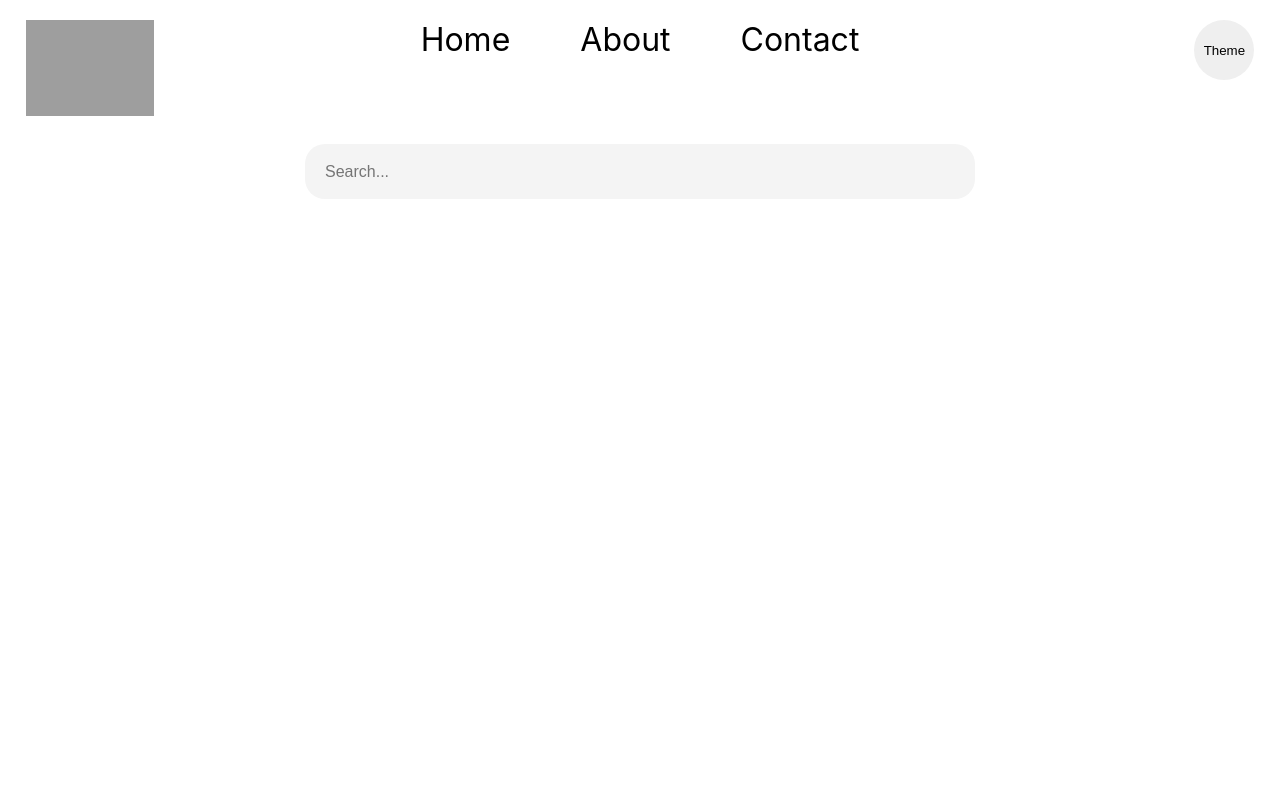
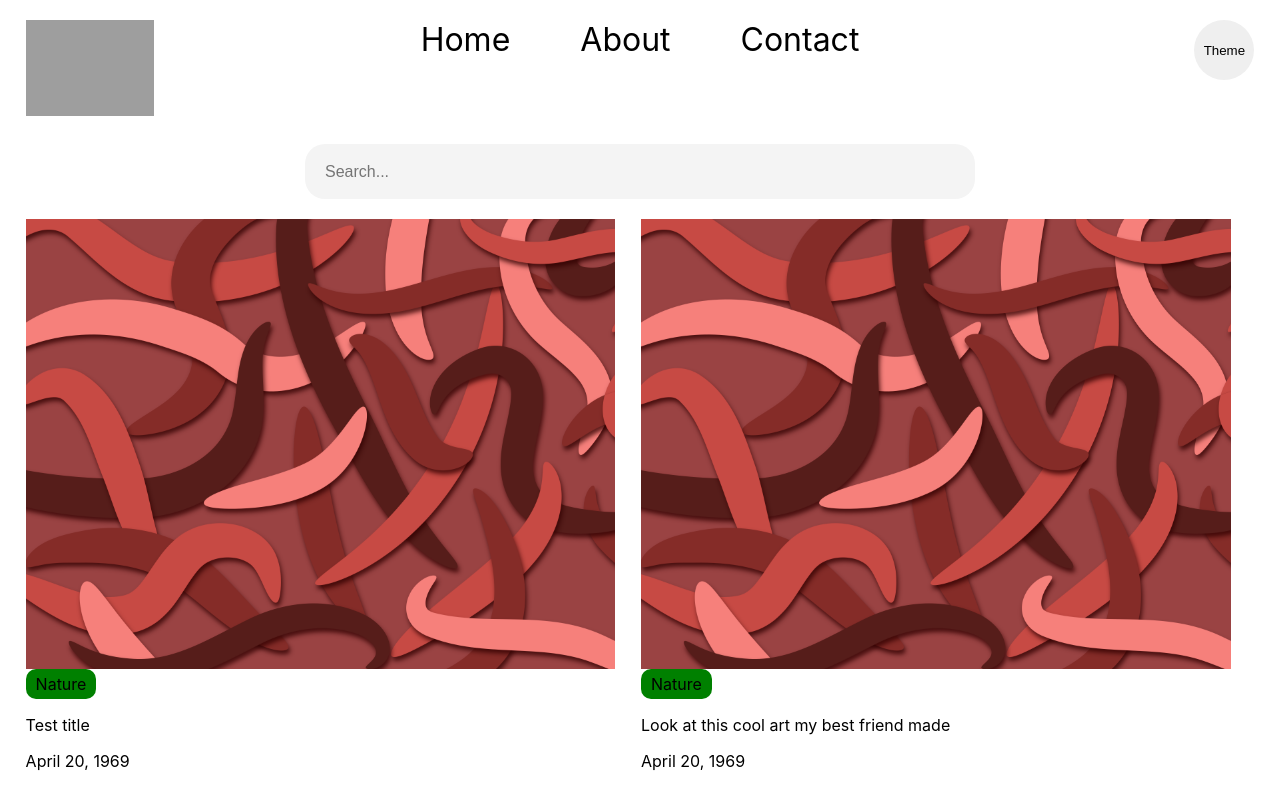
Before and after one commit to Bostonian02/wgas, a React (Create React App) app in the folder frontend/: page / in a window 1280 px wide. Shown: the top 785 px of the page. Built offline with nearby package versions, Linux system fonts and the light colour scheme; grey boxes are pictures that could not be loaded.

Commit message:
Rough Demo Uploaded
Co-authored-by: Bostonian02 <bostonian02@gmail.com>

```diff
--- a/frontend/src/components/Navbar.js
+++ b/frontend/src/components/Navbar.js
@@ -2,9 +2,9 @@ import React from 'react';
 import '../stylesheets/Main.css';
 import { useState, state } from 'react';
 
-const LIGHTMODE = {TextColor:"#000000", TextMidtone:"#9f9f9f", BackgroundColor:"#ffffff", BackgroundMidtone:"#f4f4f4"};
-const DARKMODE = {TextColor:"#ffffff", TextMidtone:"#9f9f9f", BackgroundColor:"#151111", BackgroundMidtone:"#414141"};
-const NAVY = {TextColor:"#F1F6F9", TextMidtone:"#212A3E", BackgroundColor:"#212A3E", BackgroundMidtone:"#9BA4B5"};
+const LIGHTMODE = {TextColor:"#000000", TextMidtone:"#9f9f9f", BackgroundColor:"#ffffff", BackgroundMidtone:"#f4f4f4", LogoFilters:"none"};
+const DARKMODE = {TextColor:"#ffffff", TextMidtone:"#9f9f9f", BackgroundColor:"#151111", BackgroundMidtone:"#414141", LogoFilters:"invert(1)"};
+const NAVY = {TextColor:"#F1F6F9", TextMidtone:"#212A3E", BackgroundColor:"#212A3E", BackgroundMidtone:"#9BA4B5", LogoFilters:"invert(0.5) sepia(1) saturate(3) hue-rotate(203deg) brightness(2.49)"};
 const themes=[LIGHTMODE, DARKMODE, NAVY];
 
 function Navbar() {
@@ -13,6 +13,8 @@ function Navbar() {
     document.documentElement.style.setProperty('--TextMidtone', themes[themeID].TextMidtone);
     document.documentElement.style.setProperty('--BackgroundColor', themes[themeID].BackgroundColor);
     document.documentElement.style.setProperty('--BackgroundMidtone', themes[themeID].BackgroundMidtone);
+    document.documentElement.style.setProperty('--LogoFilters', themes[themeID].LogoFilters);
+
 
     return (
         <div id="navbar">
--- /dev/null
+++ b/frontend/src/components/PostPreview.js
@@ -0,0 +1,40 @@
+import React from 'react';
+import Tag from './Tag.js';
+import image from '../images/Spanish Garden.png';
+
+/*
+post: {
+    id,
+    img_url,
+    title,
+    date,
+    tags
+}
+*/
+function getImage(imageName){
+
+    return "../images/"+imageName;
+}
+
+function PostPreview({ post }) {
+    const url = "/:" + post.id;
+    var src = post.img_url;
+    console.log(getImage(post.img_url));
+
+    return (
+        <div class="postPreview">
+            <a href={url}>
+                <div id="realbitch" class="postImage"></div>
+            </a>
+            {
+                post.tags.map(function(tag) {
+                    return <Tag tag={tag} />;
+                })
+            }
+            <p>{post.title}</p>
+            <p>{post.date}</p>
+        </div>
+    );
+}
+
+export default PostPreview;
--- /dev/null
+++ b/frontend/src/components/Tag.js
@@ -0,0 +1,11 @@
+import React from 'react';
+
+function Tag({ tag }) {
+    return (
+        <div id="tagContainer">
+            {tag}
+        </div>
+    );
+}
+
+export default Tag;
--- a/frontend/src/pages/Blog.js
+++ b/frontend/src/pages/Blog.js
@@ -2,15 +2,21 @@ import React from 'react';
 import { useState, state } from 'react';
 import '../stylesheets/Main.css';
 import '../stylesheets/Blog.css';
+import '../images/Logo.png';
 import Navbar from '../components/Navbar.js'
+import PostPreview from '../components/PostPreview';
 
 function Blog() {
     const [searchText, setSearchText] = React.useState('');
 
     return (
         <div id="blogPageContainer">
-            <input type="text" id="searchInput" value={searchText} placeholder={"Search..."} onChange={e => setSearchText(e.target.value)}/>
+            <input type="text" id="searchInput" value={searchText} placeholder={"Search..."} onChange={e => setSearchText(e.target.value)}/><br/>
             <div id="blogPostsContainer">
+                <PostPreview post={{ id: "235132352353", img_url: "Logo.png", title: "Test title", date: "April 20, 1969", tags: ["Nature"] }}/>
+                <PostPreview post={{ id: "235132352353", img_url: "../images/Logo.png", title: "Look at this cool art my best friend made", date: "April 20, 1969", tags: ["Nature"] }}/>
+                <PostPreview post={{ id: "235132352353", img_url: "../images/Logo.png", title: "Test title", date: "April 20, 1969", tags: ["Nature"] }}/>
+                <PostPreview post={{ id: "235132352353", img_url: "../images/Logo.png", title: "Test title", date: "April 20, 1969", tags: ["Nature"] }}/>
 
             </div>
         </div>
--- a/frontend/src/stylesheets/Blog.css
+++ b/frontend/src/stylesheets/Blog.css
@@ -1,6 +1,10 @@
 #blogPageContainer {
     justify-content: center;
     display: flex;
+    flex-direction: column;
+    padding-left: var(--HorizontalMargin);
+    padding-right: var(--HorizontalMargin);
+
 }
 
 #searchInput {
@@ -12,8 +16,51 @@
     padding: 10px;
     padding-left: 20px;
     font-size: 1em;
+    margin-left: auto;
+    margin-right: auto;
 }
 
-#searchInput:focus{
+#blogPostsContainer{
+    display: flex;
+    flex-direction: row !important;
+    flex-flow: row wrap;
+}
+
+.postPreview{
+    width:48%;
+}
+
+.postPreview:nth-child(odd){
+    margin-right:1vw;
+}
+.postPreview:nth-child(even){
+    margin-left:1vw;
+}
+
+#searchInput:focus {
     border:none !important;
 }
+
+#tagContainer {
+    background-color: green;
+    width: fit-content;
+    padding:5px;
+    padding-left: 10px;
+    padding-right: 10px;
+    font-size: 1em;
+    border-radius: 10px;
+}
+
+.postImage{
+    height:450px;
+    width:100%;
+    background-image: url(../images/Spanish\ Garden.png);
+    background-size: cover;
+}
+
+
+@media screen and (max-width: 400px) {
+    .postPreview {
+      width:100%;
+    }
+  }
--- a/frontend/src/stylesheets/Main.css
+++ b/frontend/src/stylesheets/Main.css
@@ -4,12 +4,19 @@
     --BackgroundColor:#ffffff;
     --BackgroundMidtone:#f4f4f4;
     --HorizontalMargin: 2vw;
+    --LogoFilters:none;
+}
+
+html{
+    width:100vw !important;
+    height:100vh;
 }
 
 body{
     background-color: var(--BackgroundColor);
     color: var(--TextColor);
     transition:0.4s;
+    display:inline-block;
 }
 
 #navbar{
@@ -29,6 +36,8 @@ body{
 
 #logo{
     width:10vw;
+    filter: var(--LogoFilters);
+
 }
 
 a {
```
Also changed, not shown: frontend/src/images/Spanish Garden.png (added).
